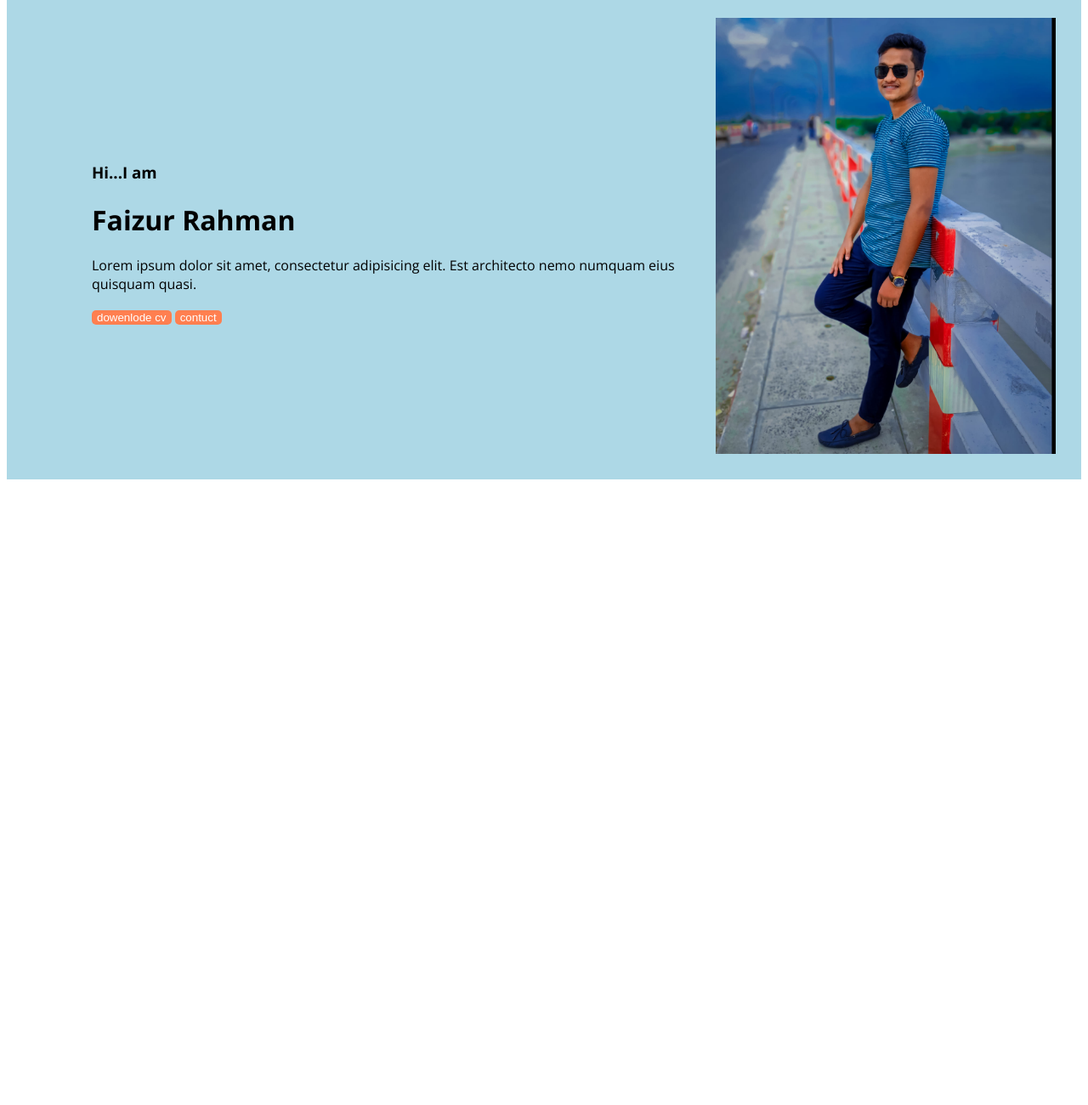
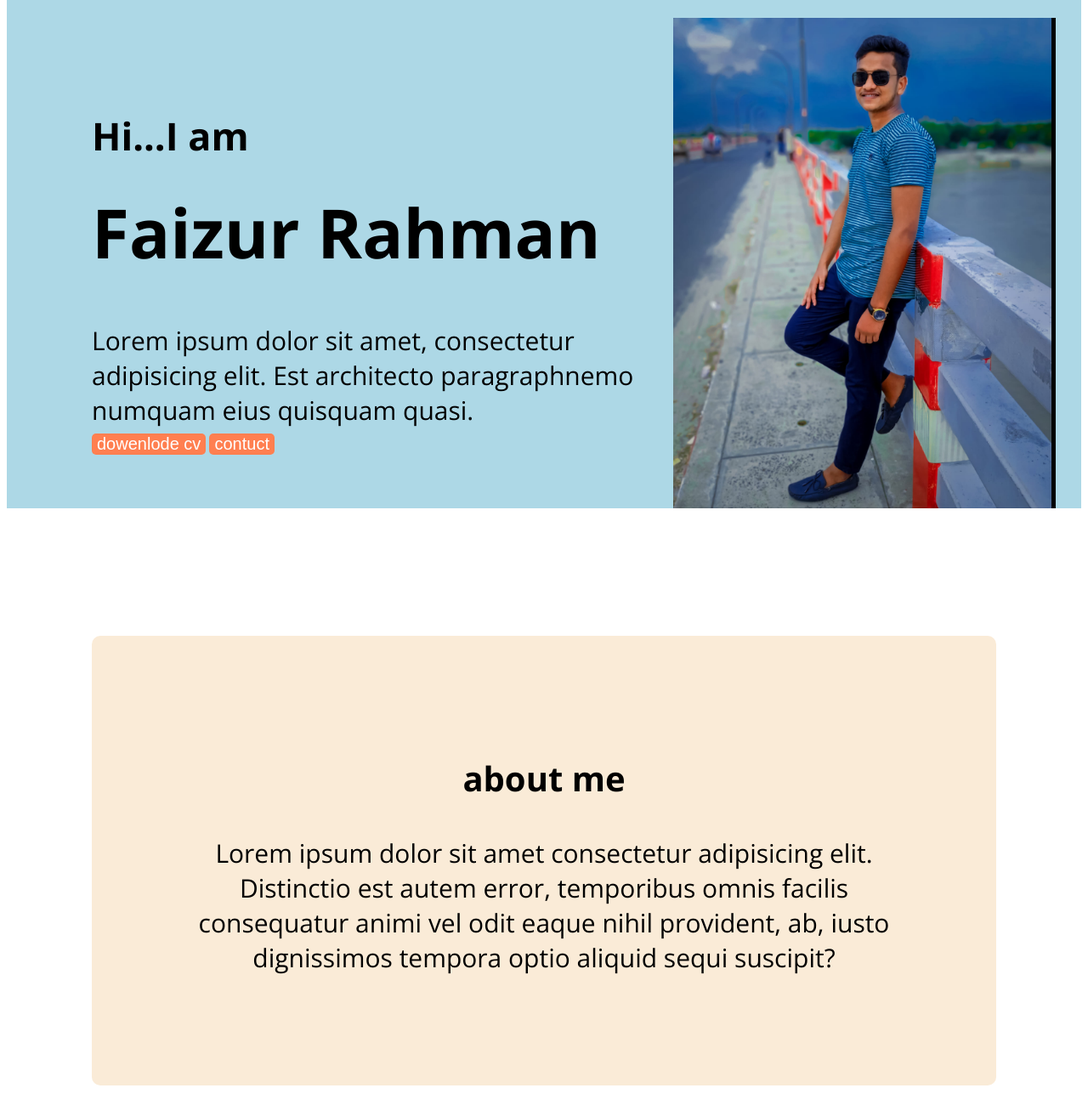
Before and after one commit to faijurweb/developer-portfolio, a plain HTML site: page index.html in a window 1280 px wide. Shown: the part 160-1460 px from the top of the page at 85% size. Before the commit the page ends 800 px from the top, so only its background shows below. Drawn offline with nearby package versions, Linux system fonts and the light colour scheme.

Commit message:
added about section

```diff
--- a/index.html
+++ b/index.html
@@ -26,7 +26,7 @@
                <div class="banner-contant">
                 <h3 class="banner-greting">Hi...I am</h3>
                 <h1 class="banner-tittle">Faizur Rahman </h1>
-                <p>Lorem ipsum dolor sit amet, consectetur adipisicing elit. Est architecto nemo numquam eius quisquam quasi.</p>
+                <p class="banner-paragrap">Lorem ipsum dolor sit amet, consectetur adipisicing elit. Est architecto paragraphnemo numquam eius quisquam quasi.</p>
 
                 <button class="button-primary">dowenlode cv</button>
                 <button class="button-primary">contuct</button>
@@ -40,7 +40,11 @@
 
   </header>
   <main>
+        <section class="about">
+          <h3 class="section-tittle">about me</h3>
+          <p class="section-description">Lorem ipsum dolor sit amet consectetur adipisicing elit. Distinctio est autem error, temporibus omnis facilis consequatur animi vel odit eaque nihil provident, ab, iusto dignissimos tempora optio aliquid sequi suscipit?</p>
 
+        </section>
   </main>
   <footer>
 
--- a/style/portfolio.css
+++ b/style/portfolio.css
@@ -41,7 +41,7 @@ nav a{
   border-radius: 5px;
   border: 0;
   font-size: 15px;
-  font-weight: 500px;
+  font-weight: 800px;
   padding: 7px 15px;
 }
 
@@ -53,13 +53,13 @@ nav a{
 }
 
 .banner{
-  padding: 30px 30px 30px 100px;
+  padding: 30px 30px 0px 100px;
   display: flex;
   align-items:center ;
 }
 
 .banner .profile-pic{
-   width: 400px;
+   width: 450px;
 }
 
 .button-primary{
@@ -67,4 +67,48 @@ nav a{
   color:white;
   border: 0;
   border-radius: 5px;
+  font-size: 20px;
 }
+
+
+.banner-greting{
+  font-size: 45px;
+  margin-bottom: 0%;
+}
+
+.banner-tittle{
+  font-size: 80px;
+  font-weight: 700px;
+  margin-top: 4%;
+}
+
+.banner-paragrap{
+    font-size:30px;
+    margin-top: 2%;
+    margin-bottom: 1%;
+}
+
+
+
+/* main section style */
+
+/*about section*/
+
+.about{
+  padding: 100px;
+  border-radius: 10px;
+  background-color: antiquewhite;
+  margin: 150px 100px;
+}
+
+.section-tittle{
+      color: black;
+      text-align: center;
+      font-size: 40px;
+      font-weight: 600px;
+}
+.section-description{
+  text-align: center;
+  font-size: 30px;
+  font-weight: 100;
+}
```
